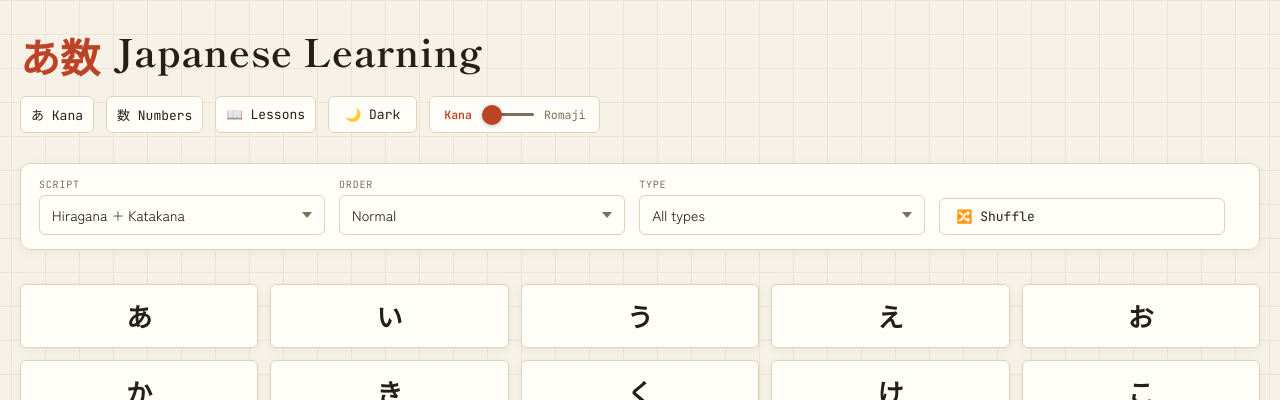
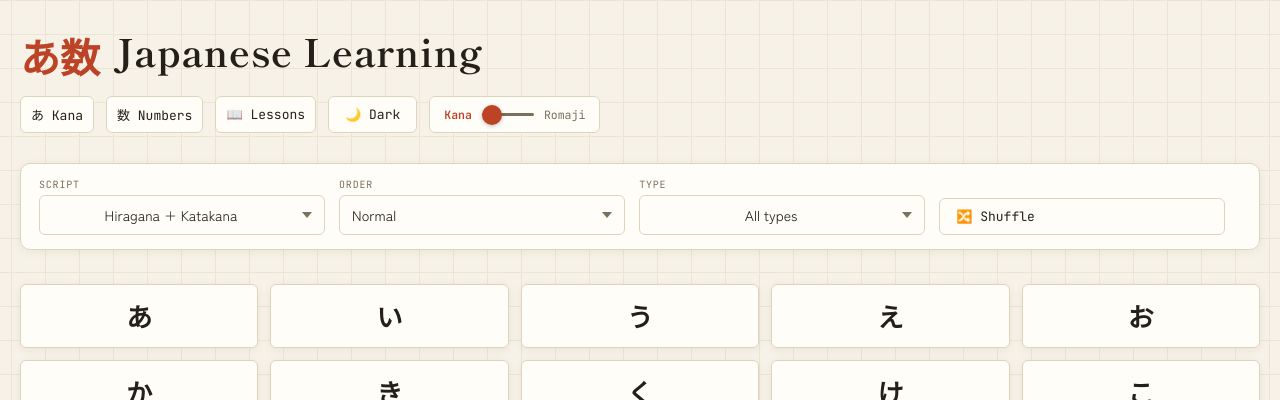
Before and after one commit to najmul-hasan-nirob/japanese-flashcards, a Jekyll site: the page built from index.html, in a window 1280 px wide. Shown: the top 400 px of the page. Built offline with Jekyll 4.4.1, drawn with Linux system fonts in a browser that asks for light colours.

Commit message:
Update style.css

```diff
--- a/css/style.css
+++ b/css/style.css
@@ -331,6 +331,7 @@ select:focus-visible{ outline:2px solid var(--vermilion); outline-offset:2px; }
     background-repeat:no-repeat;
     background-position:right 12px center;
     transition:border-color .2s ease;
+    justify-content: center;
 
 }
 
@@ -357,7 +358,7 @@ select:focus-visible{ outline:2px solid var(--vermilion); outline-offset:2px; }
 
 }
 
-.multiselect-panel.open{ display:flex; }
+.multiselect-panel.open{ display:flex; width: 100%;}
 
 .multiselect-panel label{
 
```
